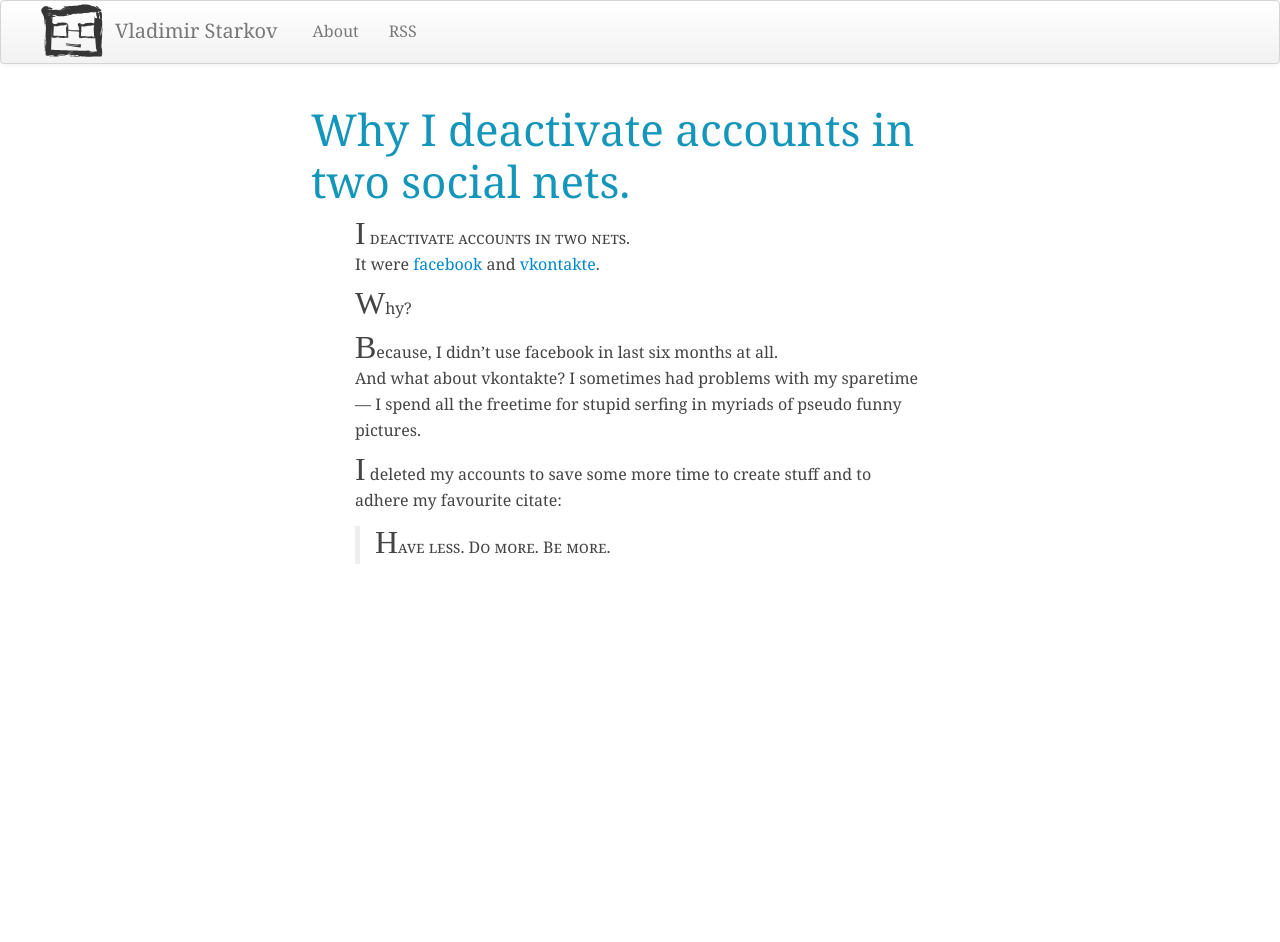
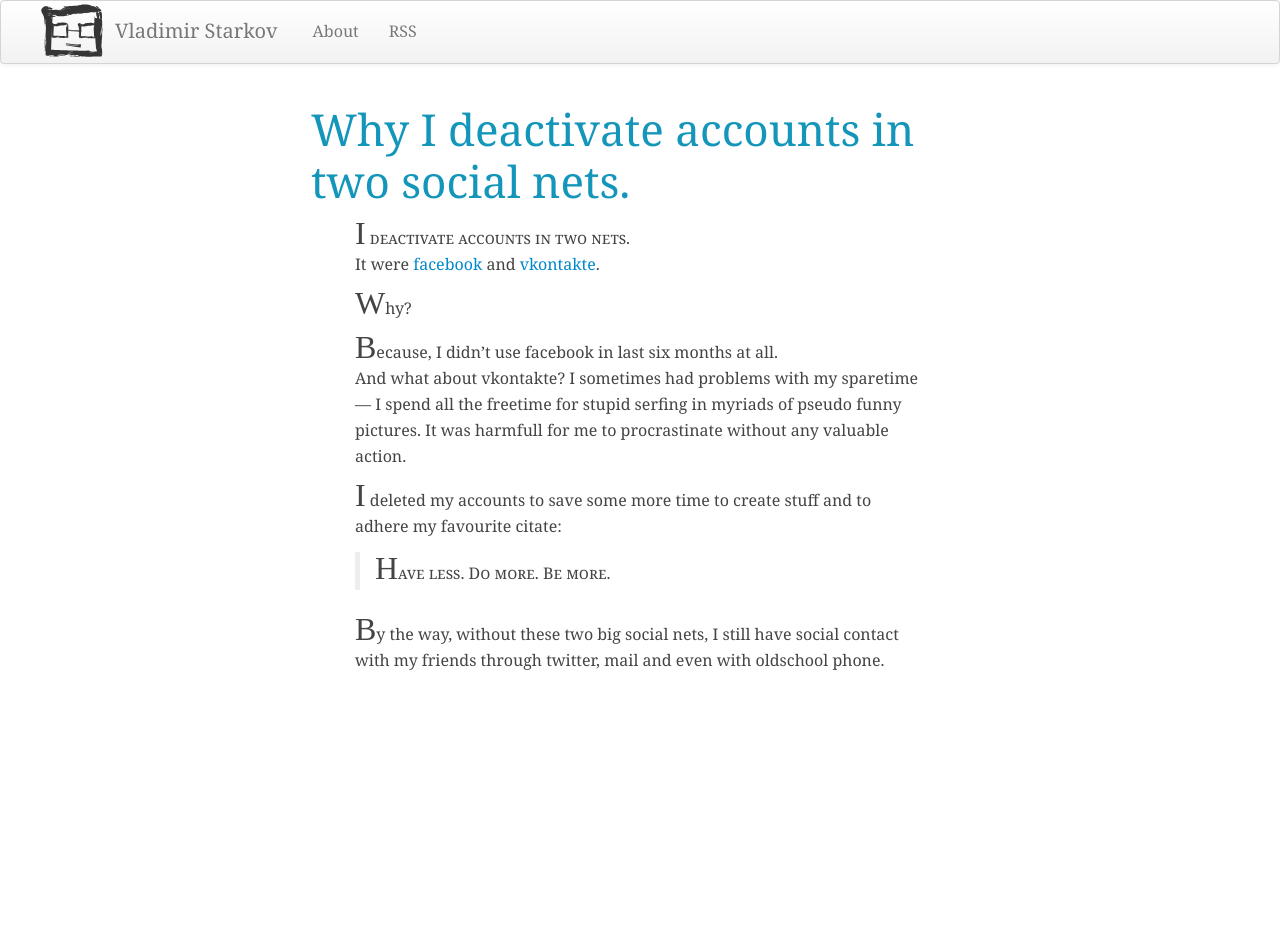
Before and after one commit to iamstarkov/vstarkov.com, a Jekyll site: the page built from _posts/2012-12-25-useless-social.md, in a window 1280 px wide. Built offline with Jekyll 4.4.1, drawn with Linux system fonts in a browser that asks for light colours; nearby versions of some CDN libraries; before the commit the page ends 900 px from its top, so only the background shows below that.

Commit message:
second version

```diff
--- a/_posts/2012-12-25-useless-social.md
+++ b/_posts/2012-12-25-useless-social.md
@@ -14,8 +14,10 @@ It were [facebook](http://facebook.com) and [vkontakte](http://vk.com/).
 Why?
 
 Because, I didn’t use facebook in last six months at all.
-And what about vkontakte? I sometimes had problems with my sparetime — I spend all the freetime for stupid serfing in myriads of pseudo funny pictures.
+And what about vkontakte? I sometimes had problems with my sparetime — I spend all the freetime for stupid serfing in myriads of pseudo funny pictures. It was harmfull for me to procrastinate without any valuable action.
 
 I deleted my accounts to save some more time to create stuff and to adhere my favourite citate:
 
 > Have less. Do more. Be more.
+
+By the way, without these two big social nets, I still have social contact with my friends through twitter, mail and even with oldschool phone.
```
